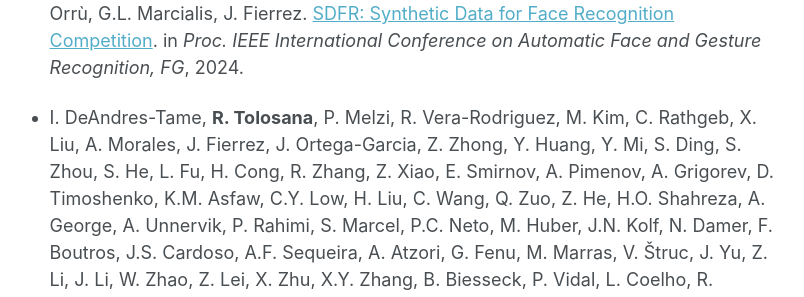
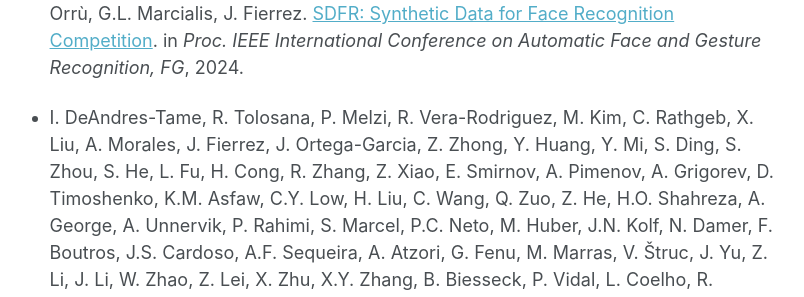
Before and after one commit to catedraeniauam/catedraeniauam.github.io, a Jekyll site: the page built from _pages/publications.md, in a window 1280 px wide and 900 px high, scrolled down 1900 px. Shown: the part 153-450 px from the top of the window, without its empty margins (272-1076 px from the left). Built offline with Jekyll 4.4.1, drawn with Linux system fonts in a browser that asks for light colours; some of the changed text lies outside the part shown.

Commit message:
Quitamos importancia al nombre de tolosana en una conferencia

```diff
--- a/_pages/publications.md
+++ b/_pages/publications.md
@@ -36,7 +36,7 @@ Conference Papers
 
 - H.O. Shahreza, C. Ecabert, A. George, A. Unnervik, S. Marcel, N.D. Domenico, G. Borghi, D. Maltoni, F. Boutros, J. Vogel, N. Damer, Á. Sánchez-Pérez, J. Calvo-Zaragoza, B. Biesseck, P. Vidal, R. Granada, D. Menotti, I. DeAndres-Tame, S. Maurizio La Cava, S. Concas, P. Melzi, R. Tolosana, R. Vera-Rodriguez, G. Perelli, G. Orrù, G.L. Marcialis, J. Fierrez. <a href="https://ieeexplore.ieee.org/document/10581946" target="_blank">SDFR: Synthetic Data for Face Recognition Competition</a>. in *Proc. IEEE International Conference on Automatic Face and Gesture Recognition, FG*, 2024.
 
-- I. DeAndres-Tame, **R. Tolosana**, P. Melzi, R. Vera-Rodriguez, M. Kim, C. Rathgeb, X. Liu, A. Morales, J. Fierrez, J. Ortega-Garcia, Z. Zhong, Y. Huang, Y. Mi, S. Ding, S. Zhou, S. He, L. Fu, H. Cong, R. Zhang, Z. Xiao, E. Smirnov, A. Pimenov, A. Grigorev, D. Timoshenko, K.M. Asfaw, C.Y. Low, H. Liu, C. Wang, Q. Zuo, Z. He, H.O. Shahreza, A. George, A. Unnervik, P. Rahimi, S. Marcel, P.C. Neto, M. Huber, J.N. Kolf, N. Damer, F. Boutros, J.S. Cardoso, A.F. Sequeira, A. Atzori, G. Fenu, M. Marras, V. Štruc, J. Yu, Z. Li, J. Li, W. Zhao, Z. Lei, X. Zhu, X.Y. Zhang, B. Biesseck, P. Vidal, L. Coelho, R. Granada, D. Menotti. <a href="https://openaccess.thecvf.com/content/CVPR2024W/FRCSyn/html/Deandres-Tame_Second_Edition_FRCSyn_Challenge_at_CVPR_2024_Face_Recognition_Challenge_CVPRW_2024_paper.html" target="_blank">Second Edition FRCSyn Challenge at CVPR 2024: Face Recognition Challenge in the Era of Synthetic Data</a>. in *Proc. IEEE/CVF Conference on Computer Vision and Pattern Recognition Workshops, CVPRw*, 2024.
+- I. DeAndres-Tame, R. Tolosana, P. Melzi, R. Vera-Rodriguez, M. Kim, C. Rathgeb, X. Liu, A. Morales, J. Fierrez, J. Ortega-Garcia, Z. Zhong, Y. Huang, Y. Mi, S. Ding, S. Zhou, S. He, L. Fu, H. Cong, R. Zhang, Z. Xiao, E. Smirnov, A. Pimenov, A. Grigorev, D. Timoshenko, K.M. Asfaw, C.Y. Low, H. Liu, C. Wang, Q. Zuo, Z. He, H.O. Shahreza, A. George, A. Unnervik, P. Rahimi, S. Marcel, P.C. Neto, M. Huber, J.N. Kolf, N. Damer, F. Boutros, J.S. Cardoso, A.F. Sequeira, A. Atzori, G. Fenu, M. Marras, V. Štruc, J. Yu, Z. Li, J. Li, W. Zhao, Z. Lei, X. Zhu, X.Y. Zhang, B. Biesseck, P. Vidal, L. Coelho, R. Granada, D. Menotti. <a href="https://openaccess.thecvf.com/content/CVPR2024W/FRCSyn/html/Deandres-Tame_Second_Edition_FRCSyn_Challenge_at_CVPR_2024_Face_Recognition_Challenge_CVPRW_2024_paper.html" target="_blank">Second Edition FRCSyn Challenge at CVPR 2024: Face Recognition Challenge in the Era of Synthetic Data</a>. in *Proc. IEEE/CVF Conference on Computer Vision and Pattern Recognition Workshops, CVPRw*, 2024.
 
 - M. Ghafourian, J. Fierrez, R. Vera-Rodriguez, R. Tolosana, A. Morales. <a href="https://arxiv.org/abs/2311.04346v2" target="_blank">SaFL: Sybil-aware Federated Learning with Application to Face Recognition</a>. in *arXiv preprint arXiv:2311.04346v2*, 2024.
 
```
